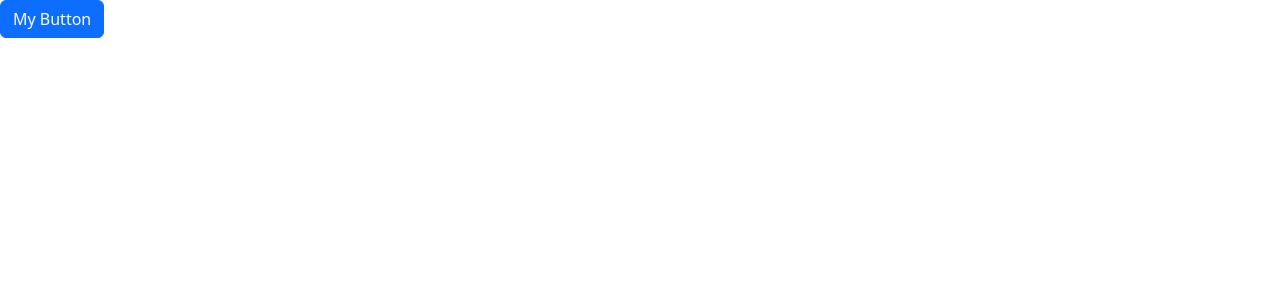
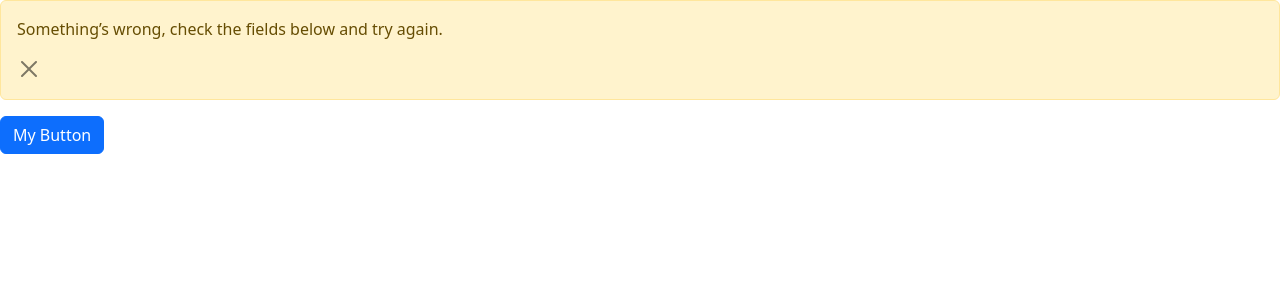
Before and after one commit to iamjamescee/React-App, a React (Vite) app: page / in a window 1280 px wide. Both pictures are taken after a click on the button "My Button". Shown: the top 300 px of the page. Built offline with nearby package versions, Linux system fonts and the light colour scheme.

Commit message:
add button with alert

```diff
--- a/src/App.tsx
+++ b/src/App.tsx
@@ -1,9 +1,18 @@
+import { useState } from "react";
+import Alert from "./components/Alert";
 import Button from "./components/Button";
 
 function App() {
+  const [alertVisible, setAlertVisibility] = useState(false);
+
   return (
     <div>
-      <Button color="primary" onClick={() => console.log("Clicked")}>
+      {alertVisible && (
+        <Alert onClose={() => setAlertVisibility(false)}>
+          <p>Something’s wrong, check the fields below and try again.</p>
+        </Alert>
+      )}
+      <Button color="primary" onClick={() => setAlertVisibility(true)}>
         My Button
       </Button>
     </div>
--- a/src/components/Alert.tsx
+++ b/src/components/Alert.tsx
@@ -2,10 +2,16 @@ import type { ReactNode } from "react";
 
 interface Props {
   children: ReactNode;
+  onClose: () => void;
 }
 
-const Alert = ({ children }: Props) => {
-  return <div className="alert alert-primary">{children}</div>;
+const Alert = ({ children, onClose }: Props) => {
+  return (
+    <div className="alert alert-warning">
+      {children}
+      <button type="button" className="btn-close" onClick={onClose}></button>
+    </div>
+  );
 };
 
 export default Alert;
```
